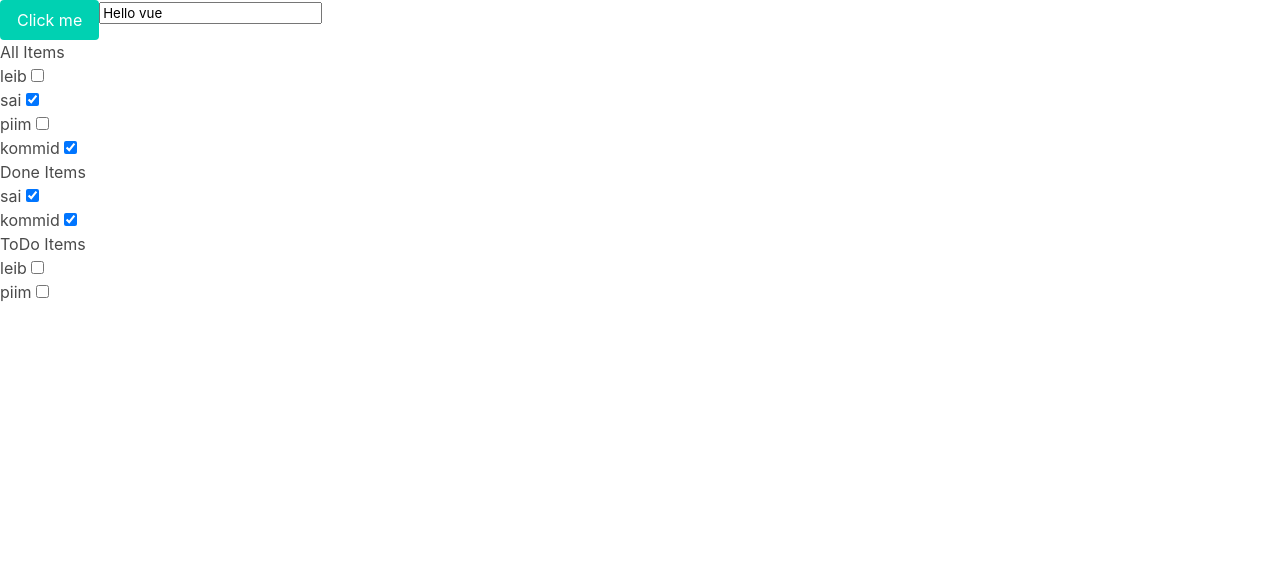
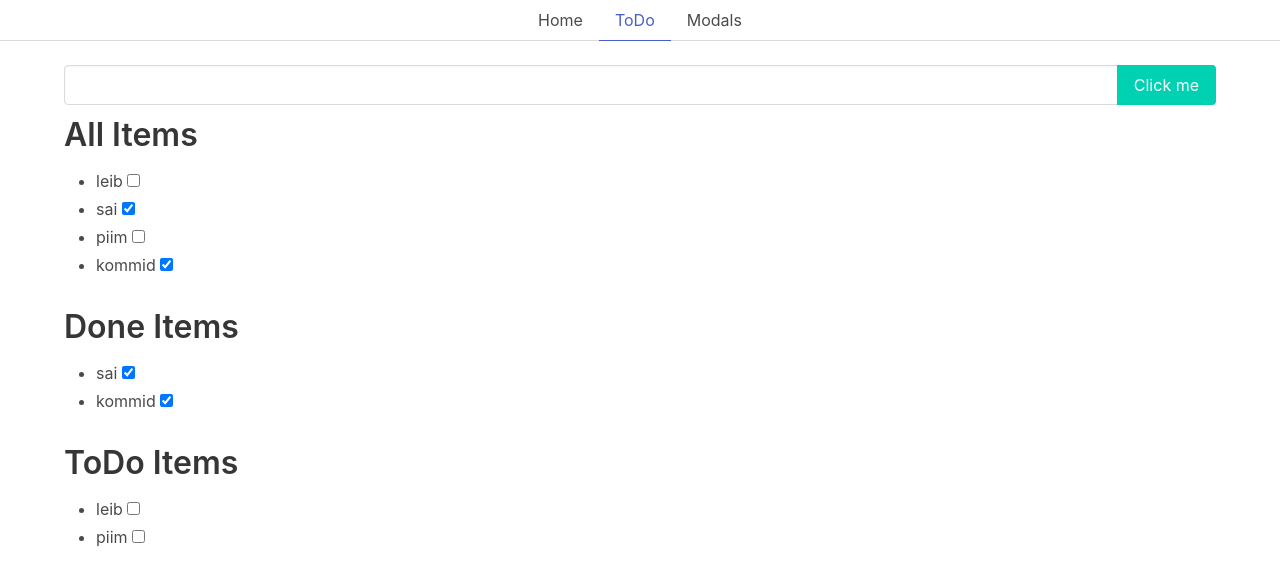
Before and after one commit to vWhitex/ta22elearnvue, a Vue app: page /todo in a window 1280 px wide. Shown: the top 582 px of the page. Built offline with nearby package versions, Linux system fonts and the light colour scheme.

Commit message:
Add vue router

```diff
--- a/package.json
+++ b/package.json
@@ -10,7 +10,8 @@
   },
   "dependencies": {
     "bulma": "^0.9.4",
-    "vue": "^3.3.4"
+    "vue": "^3.3.4",
+    "vue-router": "^4.2.5"
   },
   "devDependencies": {
     "@vitejs/plugin-vue": "^4.2.3",
--- a/src/App.vue
+++ b/src/App.vue
@@ -1,32 +1,8 @@
 <script setup>
-import { computed, reactive, ref } from 'vue';
-import ItemList from './components/ItemList.vue';
-const message = ref('Hello vue');
-let i = 1;
-const items = reactive([
-  {id:i++,name:'leib', isDone: false },
-  {id:i++,name:'sai', isDone: true },
-  {id:i++,name:'piim', isDone: false },
-  {id:i++,name:'kommid', isDone: true },
-]);
-
-const doneItems = computed(() => {
-  return items.filter(item => item.isDone)
-});
-
-const toDoItems = computed(() => {
-  return items.filter(item => !item.isDone)
-});
-
-function add(){
-  items.push({id:i++, name: message.value, isDone: false});
-}
+import Tabs from './components/Tabs.vue';
 </script>
 
 <template>
-  <button @click="add" class="button is-primary">Click me</button>
-  <input type="text" v-model="message">
-  <ItemList :items="items" title="All Items"></ItemList>
-  <ItemList :items="doneItems" title="Done Items"></ItemList>
-  <ItemList :items="toDoItems" title="ToDo Items"></ItemList>
+  <tabs></tabs>
+  <router-view></router-view>
 </template>
--- /dev/null
+++ b/src/components/Tabs.vue
@@ -0,0 +1,16 @@
+<script setup>
+    import { useRouter, useRoute } from 'vue-router'
+    const route = useRoute();
+    const router = useRouter();
+    console.log(router.getRoutes());
+</script>
+
+<template>
+    <div class="tabs is-centered">
+        <ul>
+            <li v-for="link in router.getRoutes()" :class="{'is-active': route.path === link.path}">
+                <router-link :to="link.path">{{ link.name }}</router-link>
+            </li>
+        </ul>
+    </div>
+</template>
--- a/src/main.js
+++ b/src/main.js
@@ -1,5 +1,25 @@
 import { createApp } from 'vue';
 import './style.scss';
 import App from './App.vue';
+import { createRouter, createWebHashHistory, createWebHistory } from 'vue-router';
 
-createApp(App).mount('#app');
+import Home from './pages/Home.vue';
+import ToDo from './pages/ToDo.vue';
+import Modals from './pages/Modals.vue';
+const routes = [
+    { path: '/', component: Home, name: 'Home' },
+    { path: '/todo', component: ToDo, name: 'ToDo' },
+    { path: '/modals', component: Modals, name: 'Modals' },
+];
+
+const router = createRouter({
+    // 4. Provide the history implementation to use. We are using the hash history for simplicity here.
+    history: createWebHistory(),
+    routes, // short for `routes: routes`
+});
+
+const app = createApp(App);
+
+app.use(router);
+
+app.mount('#app');
--- /dev/null
+++ b/src/pages/Home.vue
@@ -0,0 +1,7 @@
+<script setup>
+
+</script>
+
+<template>
+    <h1>Home page</h1>
+</template>
--- /dev/null
+++ b/src/pages/Modals.vue
@@ -0,0 +1,6 @@
+<script setup>
+</script>
+
+<template>
+
+</template>
--- /dev/null
+++ b/src/pages/ToDo.vue
@@ -0,0 +1,45 @@
+<script setup>
+import { computed, reactive, ref } from 'vue';
+import ItemList from '../components/ItemList.vue';
+const message = ref('');
+let i = 1;
+const items = reactive([
+  {id:i++,name:'leib', isDone: false },
+  {id:i++,name:'sai', isDone: true },
+  {id:i++,name:'piim', isDone: false },
+  {id:i++,name:'kommid', isDone: true },
+]);
+
+const doneItems = computed(() => {
+  return items.filter(item => item.isDone)
+});
+
+const toDoItems = computed(() => {
+  return items.filter(item => !item.isDone)
+});
+
+function add(){
+  if(message.value.trim() !== ''){
+    items.push({id:i++, name: message.value.trim(), isDone: false});
+  }
+  message.value = '';
+}
+</script>
+
+<template>
+  <div class="container">
+    <div class="field has-addons">
+      <p class="control is-expanded">
+        <input @keydown.enter="add" type="text" v-model="message" class="input">
+      </p>
+      <p class="control">
+        <button @click="add" class="button is-primary">Click me</button>
+      </p>
+    </div>
+    <div class="content">
+      <ItemList :items="items" title="All Items"></ItemList>
+      <ItemList :items="doneItems" title="Done Items"></ItemList>
+      <ItemList :items="toDoItems" title="ToDo Items"></ItemList>
+    </div>
+  </div>
+</template>
```
Also changed, not shown: 1 other file (tests, documents, lock files or other folders).
